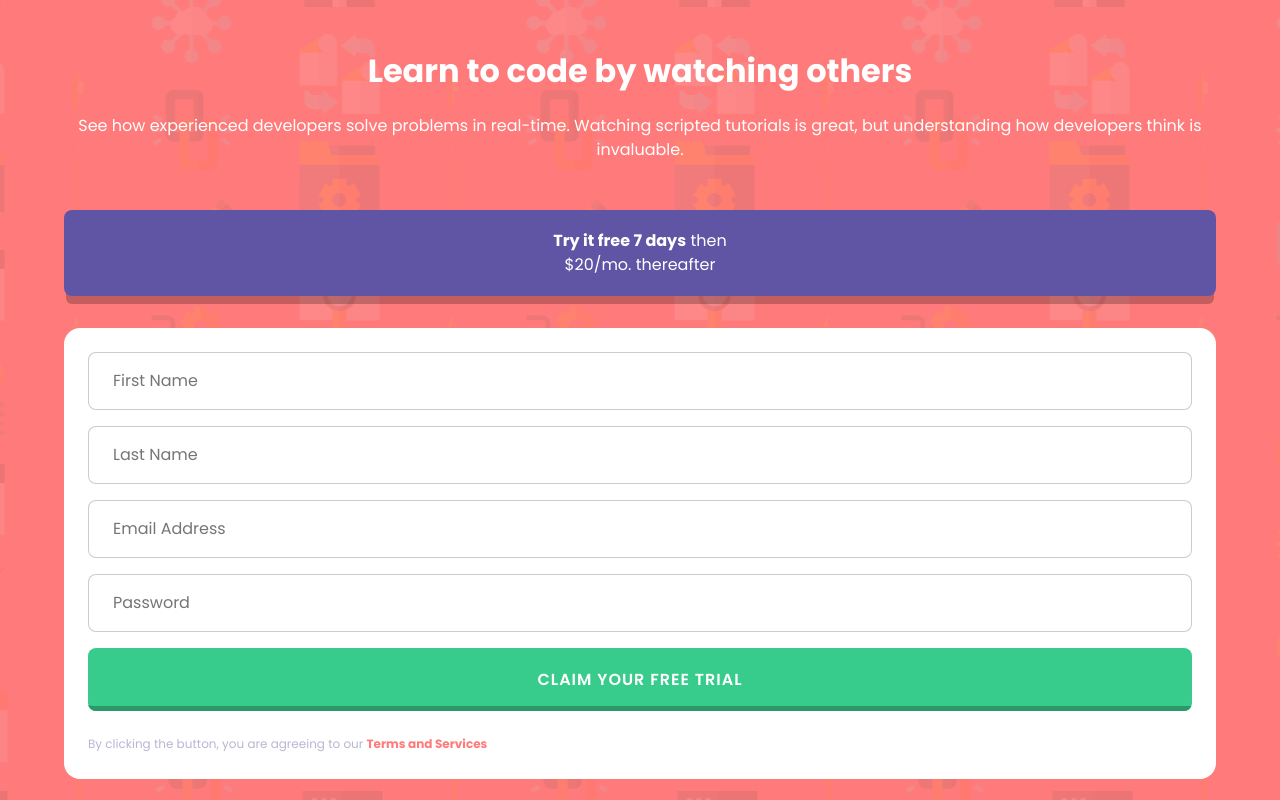
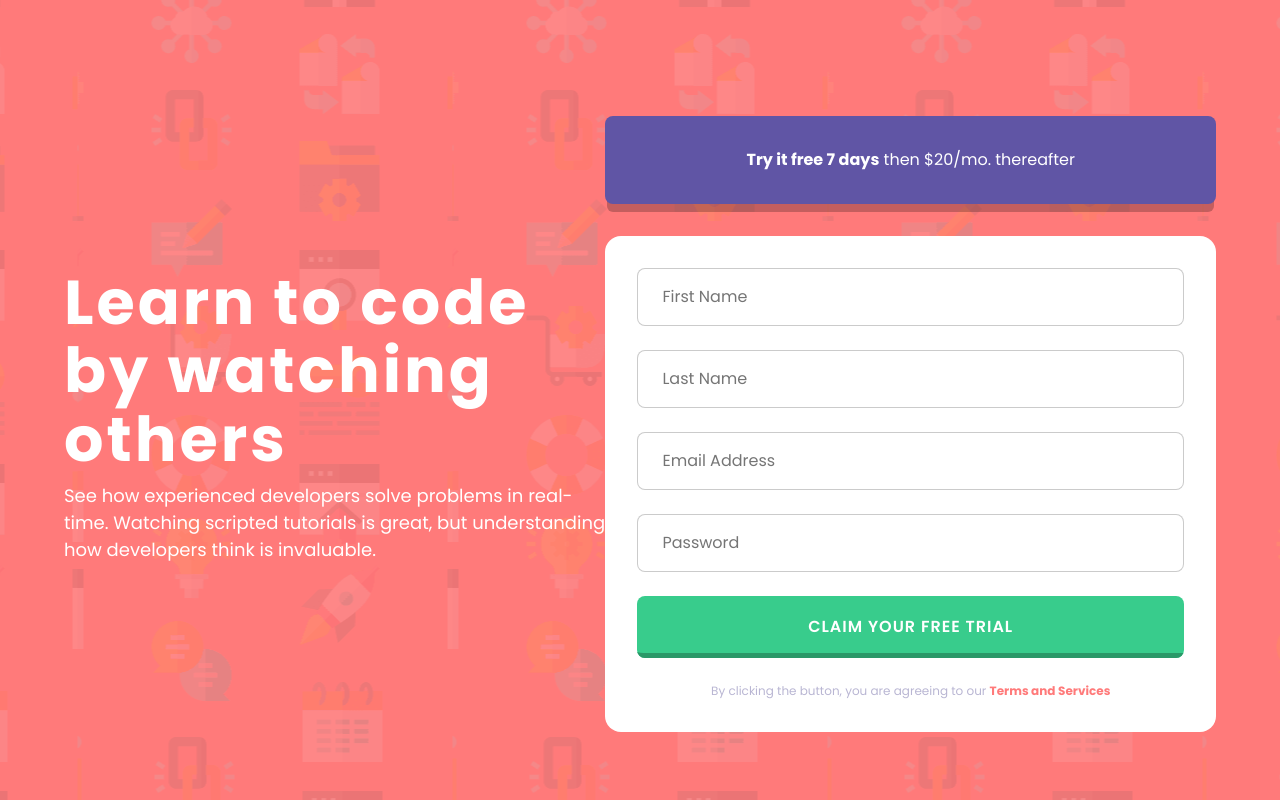
Before and after one commit to armson45/FM-signup-form-intro, a plain HTML site: page index.html in a window 1280 px wide. Drawn offline with Linux system fonts and the light colour scheme.

Commit message:
(add) responsive view

```diff
--- a/css/styles.css
+++ b/css/styles.css
@@ -49,6 +49,7 @@ main {
 /* free trial banner */
 
 .free-trial {
+  cursor: pointer;
   margin-top: 3rem;
   margin-bottom: 2rem;
   color: white;
@@ -87,6 +88,7 @@ main {
 
 .btn-submit {
   color: white;
+  cursor: pointer;
   font-weight: 600;
   text-transform: uppercase;
   letter-spacing: 1px;
@@ -100,7 +102,7 @@ main {
 }
 
 .terms-services {
-  display: inline-block;
+  display: block;
   font-size: 12px;
   color: var(--grayish-blue);
   margin-top: 2em;
@@ -110,3 +112,50 @@ main {
     color: var(--red);
   }
 }
+
+/* Desktop styles */
+
+@media (width >=1024px) {
+  .flex {
+    flex-flow: row;
+  }
+
+  .hero {
+    text-align: left;
+    max-width: 50%;
+  }
+
+  .hero-title {
+    font-size: 62px;
+    letter-spacing: 3px;
+    margin-bottom: .5rem;
+  }
+
+  .hero-paragraph {
+    font-size: 18px;
+  }
+
+  .form {
+    padding: 2em;
+  }
+
+  .input-field {
+    margin-bottom: 1.5em;
+  }
+
+  .free-trial {
+    padding: 2em;
+
+    & p {
+      width: initial;
+    }
+  }
+
+}
+
+@media (width >=1400px) {
+  .wrapper {
+    max-width: 1350px;
+    gap: 1em;
+  }
+}
--- a/index.html
+++ b/index.html
@@ -35,8 +35,8 @@
           <input type="email" class="input-field" placeholder="Email Address" name="email" id="emailInput">
           <input type="password" class="input-field" placeholder="Password" name="password" id="passwordInput" autocomplete="true">
           <button type="submit" class="btn-submit">Claim your free trial</button>
-          <small class="terms-services">By clicking the button, you are agreeing to our <span class="text-accent">Terms and
-              Services</span></small>
+          <small class="terms-services">By clicking the button, you are agreeing to our <a href="#" rel="noopener" class="text-accent">Terms and
+              Services</a></small>
         </form>
       </section>
     </div>
```
